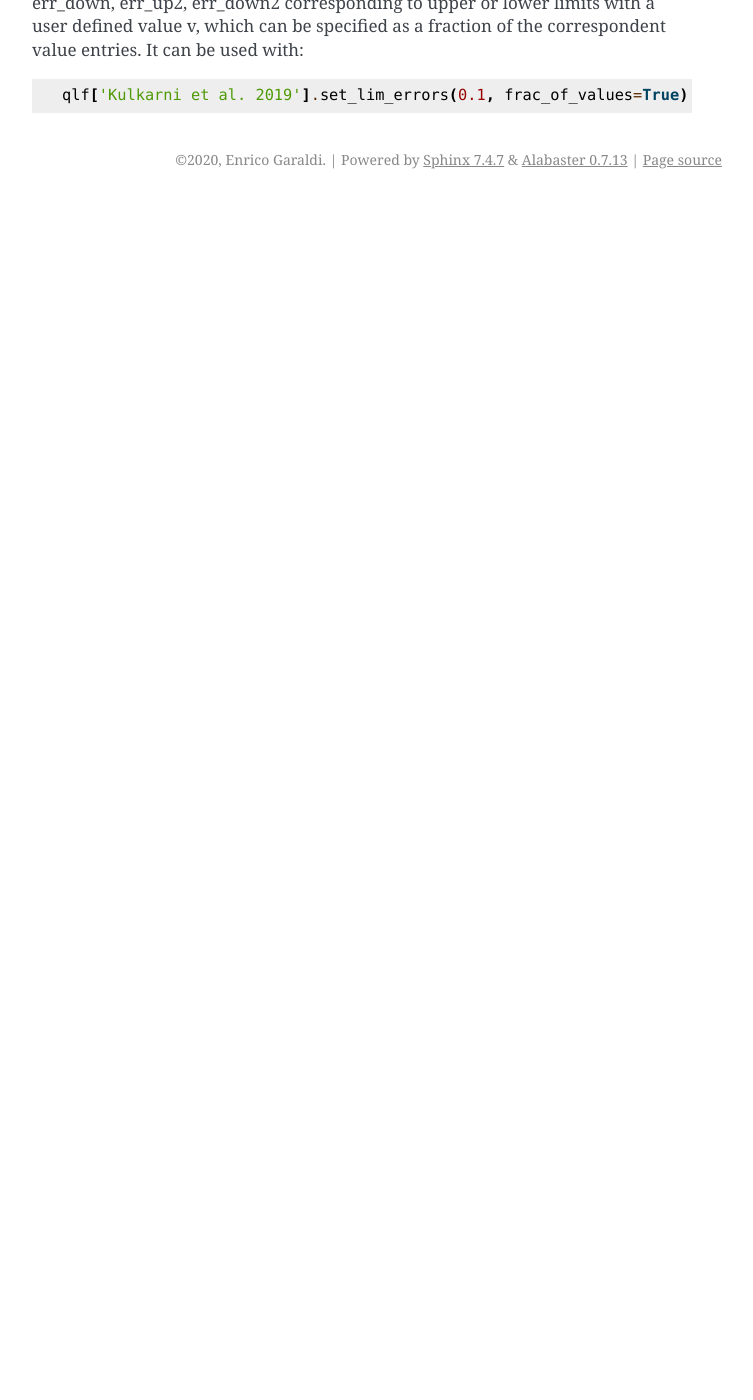
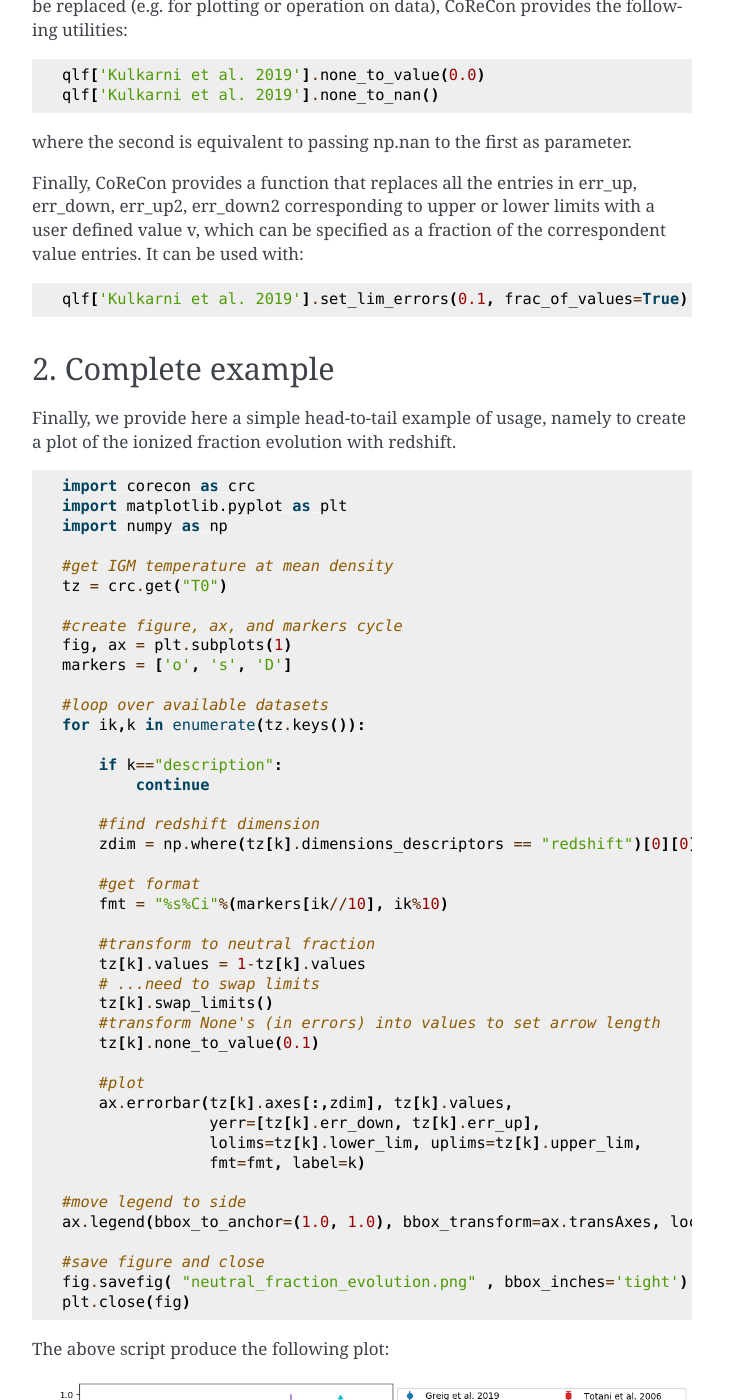
Before and after one commit to EGaraldi/corecon, a Sphinx documentation site: the page built from docs/tutorial.rst, in a window 1280 px wide and 1400 px high, scrolled down 2209 px. Shown: the whole window, without its empty margins (388-1141 px from the left). Built offline with Sphinx 7.4.7, drawn with Linux system fonts in a browser that asks for light colours; pages that are not in the unit, such as notebooks, are missing from menus; before the commit the page ends 2408 px from its top, so only the background shows below that; some of the changed text lies outside the part shown.

Commit message:
updated tutorial

```diff
--- a/corecon/__init__.py
+++ b/corecon/__init__.py
@@ -122,7 +122,6 @@ def _LoadDataIntoDictionary(filepath, dictionary):
             Npts = axes.shape[0]
             assert( len(values) == Npts )
 
-
     #transform a grid into a list
     if (ndim > 1) and (data_structure == 'grid'):
         values = values.flatten()
@@ -137,6 +136,10 @@ def _LoadDataIntoDictionary(filepath, dictionary):
             for q in range(ndim):
                 new_axes[idx, q] = axes[q][r[q]]
         axes = new_axes
+
+    #ensure values has ndim==2, shape=(Npts, Ndim)
+    if ndim==1:
+        axes = np.expand_dims(axes, axis=1)
 
 
     #expand None's, True's, and False's (this will also convert them to array)
--- a/docs/datarst/make_rst_files.py
+++ b/docs/datarst/make_rst_files.py
@@ -1,5 +1,5 @@
 import sys
-sys.path.insert(1, '../../../')
+sys.path.insert(1, '../../')
 import corecon as crc
 import numpy as np
 
--- a/docs/plots/plot_all.py
+++ b/docs/plots/plot_all.py
@@ -1,5 +1,5 @@
 import sys
-sys.path.insert(1, '../../../')
+sys.path.insert(1, '../../')
 import corecon as crc
 import matplotlib.pyplot as plt
 import numpy as np
@@ -29,50 +29,28 @@ def plot_1d(param, xlab=None, ylab=None, xlog=False, ylog=False, legend_on_side=
         entries[k].err_up  [entries[k].err_up  ==None] = 0.0
         entries[k].err_down[entries[k].err_down==None] = 0.0
 
-        if entries[k].ndim == 1:
-            assert(entries[k].dimensions_descriptors[0] == 'redshift')
+        w = entries[k].dimensions_descriptors == 'redshift'
+        if not any(w):
+            print("ERROR: missing redshift dimension for entry %s in %s"%(k, param))
+        zdim = np.where(w)[0][0]
 
-            pts = (~entries[k].upper_lim) & (~entries[k].lower_lim)
-            ax.errorbar( entries[k].axes[pts], entries[k].values[pts], yerr=[ entries[k].err_down[pts], entries[k].err_up[pts] ], fmt='C%i%s'%(lcounter%10, markers[lcounter//10]), label=k)
-            if any(pts):
-                ymin = min(ymin, entries[k].values[pts].min())
-                ymax = max(ymax, entries[k].values[pts].max())
+        pts = (~entries[k].upper_lim) & (~entries[k].lower_lim)
+        ax.errorbar( entries[k].axes[pts, zdim], entries[k].values[pts], yerr=[ entries[k].err_down[pts], entries[k].err_up[pts] ], fmt='C%i%s'%(lcounter%10, markers[lcounter//10]), label=k)
+        if any(pts):
+            ymin = min(ymin, entries[k].values[pts].min())
+            ymax = max(ymax, entries[k].values[pts].max())
 
-            ul = (entries[k].upper_lim)
-            ax.errorbar( entries[k].axes[ul], entries[k].values[ul], yerr=[ entries[k].err_down[ul], entries[k].err_up[ul] ], fmt='C%i%s'%(lcounter%10, markers[lcounter//10]), label=k, uplims=True)
-            if any(ul):
-                ymin = min(ymin, entries[k].values[ul].min())
-                ymax = max(ymax, entries[k].values[ul].max())
+        ul = (entries[k].upper_lim)
+        ax.errorbar( entries[k].axes[ul, zdim], entries[k].values[ul], yerr=[ 0.1*np.ones_like(entries[k].values[ul]), 0.1*np.ones_like(entries[k].values[ul]) ], fmt='C%i%s'%(lcounter%10, markers[lcounter//10]), label=k, uplims=True)
+        if any(ul):
+            ymin = min(ymin, entries[k].values[ul].min())
+            ymax = max(ymax, entries[k].values[ul].max())
 
-            ll = (entries[k].lower_lim)
-            ax.errorbar( entries[k].axes[ll], entries[k].values[ll], yerr=[ entries[k].err_down[ll], entries[k].err_up[ll] ], fmt='C%i%s'%(lcounter%10, markers[lcounter//10]), label=k, lolims=True)
-            if any(ll):
-                ymin = min(ymin, entries[k].values[ll].min())
-                ymax = max(ymax, entries[k].values[ll].max())
-
-        elif entries[k].ndim == 2:
-            w = entries[k].dimensions_descriptors == 'redshift'
-            if not any(w):
-                print("ERROR: missing redshift dimension for entry %s in %s"%(k, param))
-            zdim = np.where(w)[0][0]
-
-            pts = (~entries[k].upper_lim) & (~entries[k].lower_lim)
-            ax.errorbar( entries[k].axes[pts, zdim], entries[k].values[pts], yerr=[ entries[k].err_down[pts], entries[k].err_up[pts] ], fmt='C%i%s'%(lcounter%10, markers[lcounter//10]), label=k)
-            if any(pts):
-                ymin = min(ymin, entries[k].values[pts].min())
-                ymax = max(ymax, entries[k].values[pts].max())
-
-            ul = (entries[k].upper_lim)
-            ax.errorbar( entries[k].axes[ul, zdim], entries[k].values[ul], yerr=[ 0.1*np.ones_like(entries[k].values[ul]), 0.1*np.ones_like(entries[k].values[ul]) ], fmt='C%i%s'%(lcounter%10, markers[lcounter//10]), label=k, uplims=True)
-            if any(ul):
-                ymin = min(ymin, entries[k].values[ul].min())
-                ymax = max(ymax, entries[k].values[ul].max())
-
-            ll = (entries[k].lower_lim)
-            ax.errorbar( entries[k].axes[ll, zdim], entries[k].values[ll], yerr=[ 0.1*np.ones_like(entries[k].values[ll]), 0.1*np.ones_like(entries[k].values[ll])  ], fmt='C%i%s'%(lcounter%10, markers[lcounter//10]), label=k, lolims=True)
-            if any(ll):
-                ymin = min(ymin, entries[k].values[ll].min())
-                ymax = max(ymax, entries[k].values[ll].max())
+        ll = (entries[k].lower_lim)
+        ax.errorbar( entries[k].axes[ll, zdim], entries[k].values[ll], yerr=[ 0.1*np.ones_like(entries[k].values[ll]), 0.1*np.ones_like(entries[k].values[ll])  ], fmt='C%i%s'%(lcounter%10, markers[lcounter//10]), label=k, lolims=True)
+        if any(ll):
+            ymin = min(ymin, entries[k].values[ll].min())
+            ymax = max(ymax, entries[k].values[ll].max())
 
         lcounter += 1
 
--- a/docs/tutorial.rst
+++ b/docs/tutorial.rst
@@ -72,6 +72,16 @@ It is also possible to retrieve all available dictionaries, using:
 which returns a dictionary, whose keys are the available field. Retrieving a key produces the same result as using crc.get() with
 the same key.
 
+In case you want to add your own dataset, this can be done simply adding a properly-formatted file into one of the data/ subdirectories.
+You can find more information on the format in :ref:`DataEntryTemplate`. For convenience, such template can be retrieved directly from
+CoReCon using:
+
+.. code-block:: python
+
+   template_string = crc.get_data_entry_template()
+
+which returns the template as a string.
+
 
 2. Utility functions
 ^^^^^^^^^^^^^^^^^^^^
@@ -114,3 +124,59 @@ It can be used with:
 .. code-block:: python
 
    qlf['Kulkarni et al. 2019'].set_lim_errors(0.1, frac_of_values=True)
+
+
+2. Complete example
+^^^^^^^^^^^^^^^^^^^
+
+Finally, we provide here a simple head-to-tail example of usage, namely to create a plot of the ionized fraction evolution with redshift.
+
+.. code-block:: python
+
+   import corecon as crc
+   import matplotlib.pyplot as plt
+   import numpy as np
+
+   #get IGM temperature at mean density
+   tz = crc.get("T0")
+
+   #create figure, ax, and markers cycle
+   fig, ax = plt.subplots(1)
+   markers = ['o', 's', 'D']
+
+   #loop over available datasets
+   for ik,k in enumerate(tz.keys()):
+
+       if k=="description":
+           continue
+
+       #find redshift dimension
+       zdim = np.where(tz[k].dimensions_descriptors == "redshift")[0][0]
+
+       #get format
+       fmt = "%s%Ci"%(markers[ik//10], ik%10)
+
+       #transform to neutral fraction
+       tz[k].values = 1-tz[k].values
+       # ...need to swap limits
+       tz[k].swap_limits()
+       #transform None's (in errors) into values to set arrow length
+       tz[k].none_to_value(0.1)
+
+       #plot
+       ax.errorbar(tz[k].axes[:,zdim], tz[k].values,
+                   yerr=[tz[k].err_down, tz[k].err_up],
+                   lolims=tz[k].lower_lim, uplims=tz[k].upper_lim,
+                   fmt=fmt, label=k)
+
+   #move legend to side
+   ax.legend(bbox_to_anchor=(1.0, 1.0), bbox_transform=ax.transAxes, loc='upper left')
+
+   #save figure and close
+   fig.savefig( "neutral_fraction_evolution.png" , bbox_inches='tight')
+   plt.close(fig)
+
+The above script produce the following plot:
+
+.. image:: neutral_fraction_evolution.png
+  :width: 800
```
Also changed, not shown: other parts of docs/tutorial.rst (+1 -1 lines), docs/neutral_fraction_evolution.png (added), docs/plots/eta.png, docs/plots/ionized_fraction.png, docs/plots/tau_eff_HI.png, docs/plots/tau_eff_HeII.png.
